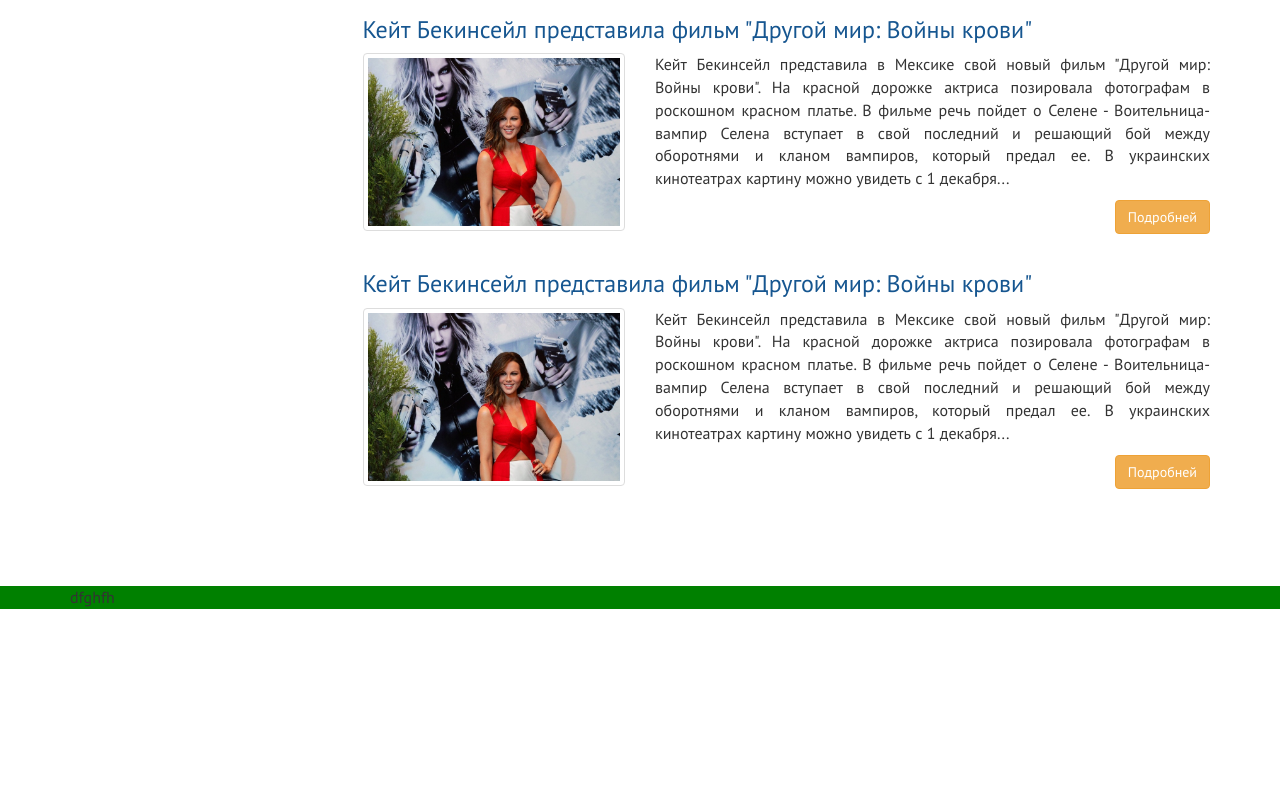
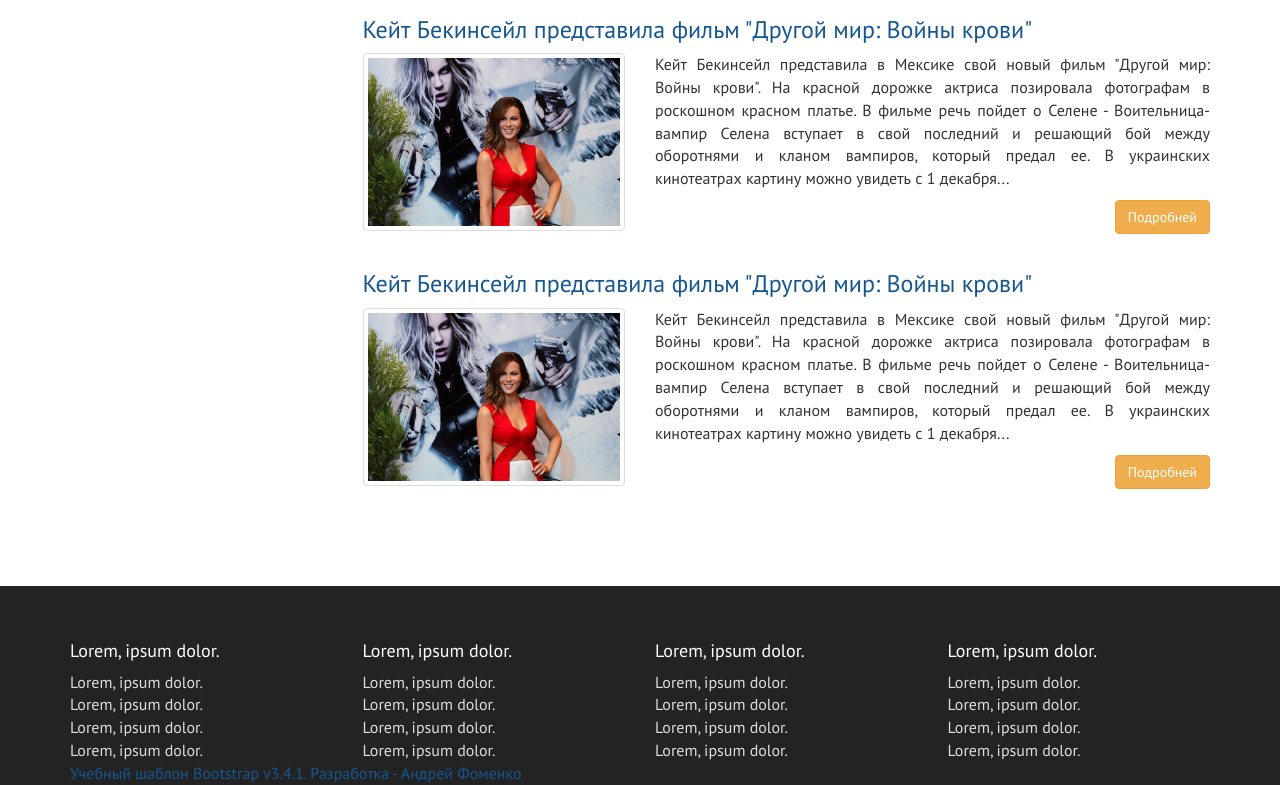
Before and after one commit to Cernikov/kinozal-template, a website: page index.html in a window 1280 px wide. Shown: the part 2964-3749 px from the top of the page. Before the commit the page ends 3573 px from the top, so only its background shows below. Drawn offline with Linux system fonts and the light colour scheme.

Commit message:
footer update work

```diff
--- a/assets/scss/_footer.scss
+++ b/assets/scss/_footer.scss
@@ -0,0 +1,17 @@
+.footer{
+  background-color: $color-dark;
+  color: $color-light;
+  padding-top: $gap *3;
+  &-item{
+
+    &__list{
+      list-style: none;
+      padding: 0;
+      margin: 0;
+    }
+    &__link a{
+      color: $color-gray;
+    }
+  }
+
+}
--- a/index.html
+++ b/index.html
@@ -677,14 +677,53 @@
     </div>
   </div>
 
-  <footer style="background-color: green;">
+  <footer class="footer">
 
     <div class="container">
-      <div class="row">
-        <article class=" col-lg-3 col-sm-4 col-xs-6">
-          dfghfh
+      <div class="footer-row row">
+        <article class="footer-item col-lg-3 col-sm-4 col-xs-6">
+         <h4>Lorem, ipsum dolor.</h4>
+         <ul class="footer-item__list">
+           <li class="footer-item__link"><a href="#">Lorem, ipsum dolor.</a></li>
+           <li class="footer-item__link"><a href="#">Lorem, ipsum dolor.</a></li>
+           <li class="footer-item__link"><a href="#">Lorem, ipsum dolor.</a></li>
+           <li class="footer-item__link"><a href="#">Lorem, ipsum dolor.</a></li>
+         </ul>
         </article>
+
+        <article class="footer-item col-lg-3 col-sm-4 col-xs-6">
+          <h4>Lorem, ipsum dolor.</h4>
+          <ul class="footer-item__list">
+            <li class="footer-item__link"><a href="#">Lorem, ipsum dolor.</a></li>
+            <li class="footer-item__link"><a href="#">Lorem, ipsum dolor.</a></li>
+            <li class="footer-item__link"><a href="#">Lorem, ipsum dolor.</a></li>
+            <li class="footer-item__link"><a href="#">Lorem, ipsum dolor.</a></li>
+          </ul>
+         </article>
+
+         <article class="footer-item col-lg-3 col-sm-4 col-xs-6">
+          <h4>Lorem, ipsum dolor.</h4>
+          <ul class="footer-item__list">
+            <li class="footer-item__link"><a href="#">Lorem, ipsum dolor.</a></li>
+            <li class="footer-item__link"><a href="#">Lorem, ipsum dolor.</a></li>
+            <li class="footer-item__link"><a href="#">Lorem, ipsum dolor.</a></li>
+            <li class="footer-item__link"><a href="#">Lorem, ipsum dolor.</a></li>
+          </ul>
+         </article>
+
+         <article class="footer-item col-lg-3 col-sm-4 col-xs-6">
+          <h4>Lorem, ipsum dolor.</h4>
+          <ul class="footer-item__list">
+            <li class="footer-item__link"><a href="#">Lorem, ipsum dolor.</a></li>
+            <li class="footer-item__link"><a href="#">Lorem, ipsum dolor.</a></li>
+            <li class="footer-item__link"><a href="#">Lorem, ipsum dolor.</a></li>
+            <li class="footer-item__link"><a href="#">Lorem, ipsum dolor.</a></li>
+          </ul>
+         </article>
+
       </div>
+      <a href="#">Учебный шаблон Bootstrap v3.4.1. Разработка - Андрей
+        Фоменко</a>
     </div>
 
   </footer>
```
Also changed, not shown: assets/css/style.css.
